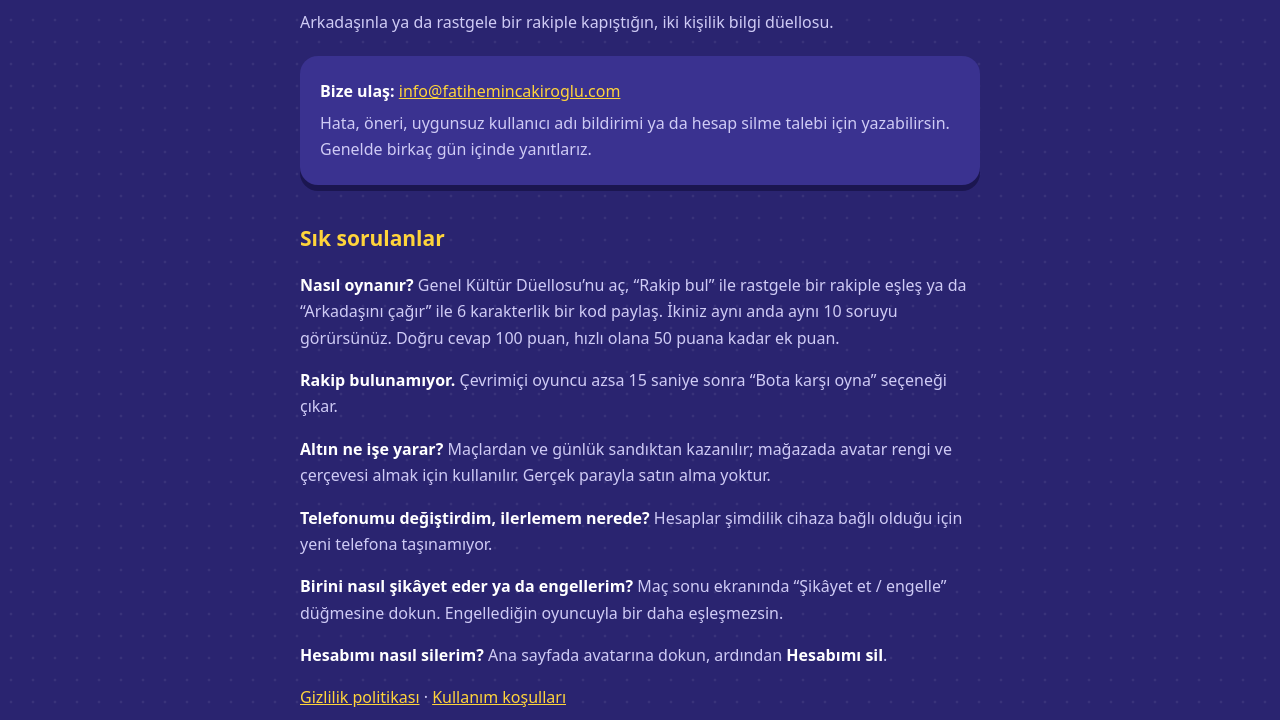
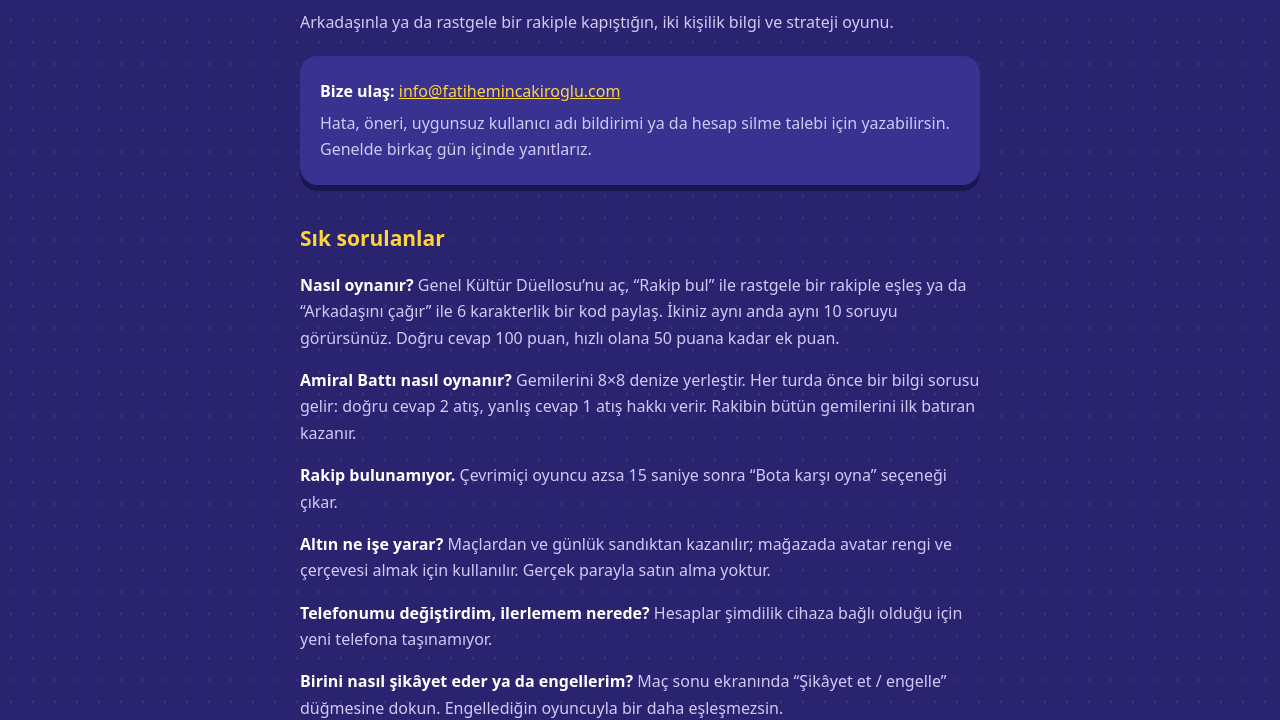
Before and after one commit to fatihemincakiroglu/atisma-site, a plain HTML site: page index.html in a window 1280 px wide. Shown: the part 101-821 px from the top of the page. Drawn offline with Linux system fonts and the light colour scheme.

Commit message:
Add files via upload

```diff
--- a/index.html
+++ b/index.html
@@ -9,7 +9,7 @@
 <body>
 <main>
 <h1>Atışma</h1>
-<p>Arkadaşınla ya da rastgele bir rakiple kapıştığın, iki kişilik bilgi düellosu.</p>
+<p>Arkadaşınla ya da rastgele bir rakiple kapıştığın, iki kişilik bilgi ve strateji oyunu.</p>
 
 <div class="kart">
   <p><strong>Bize ulaş:</strong> <a href="mailto:info@fatihemincakiroglu.com">info@fatihemincakiroglu.com</a></p>
@@ -19,6 +19,8 @@
 <h2>Sık sorulanlar</h2>
 <p><strong>Nasıl oynanır?</strong> Genel Kültür Düellosu’nu aç, “Rakip bul” ile rastgele bir rakiple eşleş ya da “Arkadaşını çağır” ile
 6 karakterlik bir kod paylaş. İkiniz aynı anda aynı 10 soruyu görürsünüz. Doğru cevap 100 puan, hızlı olana 50 puana kadar ek puan.</p>
+<p><strong>Amiral Battı nasıl oynanır?</strong> Gemilerini 8×8 denize yerleştir. Her turda önce bir bilgi sorusu gelir:
+doğru cevap 2 atış, yanlış cevap 1 atış hakkı verir. Rakibin bütün gemilerini ilk batıran kazanır.</p>
 <p><strong>Rakip bulunamıyor.</strong> Çevrimiçi oyuncu azsa 15 saniye sonra “Bota karşı oyna” seçeneği çıkar.</p>
 <p><strong>Altın ne işe yarar?</strong> Maçlardan ve günlük sandıktan kazanılır; mağazada avatar rengi ve çerçevesi almak için kullanılır.
 Gerçek parayla satın alma yoktur.</p>
```
